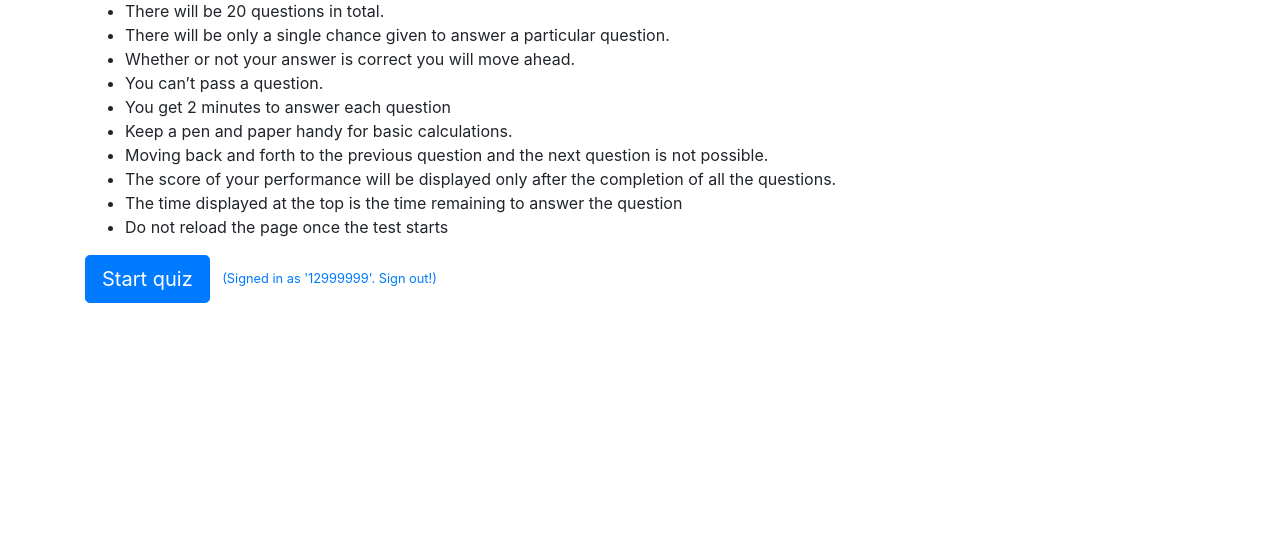
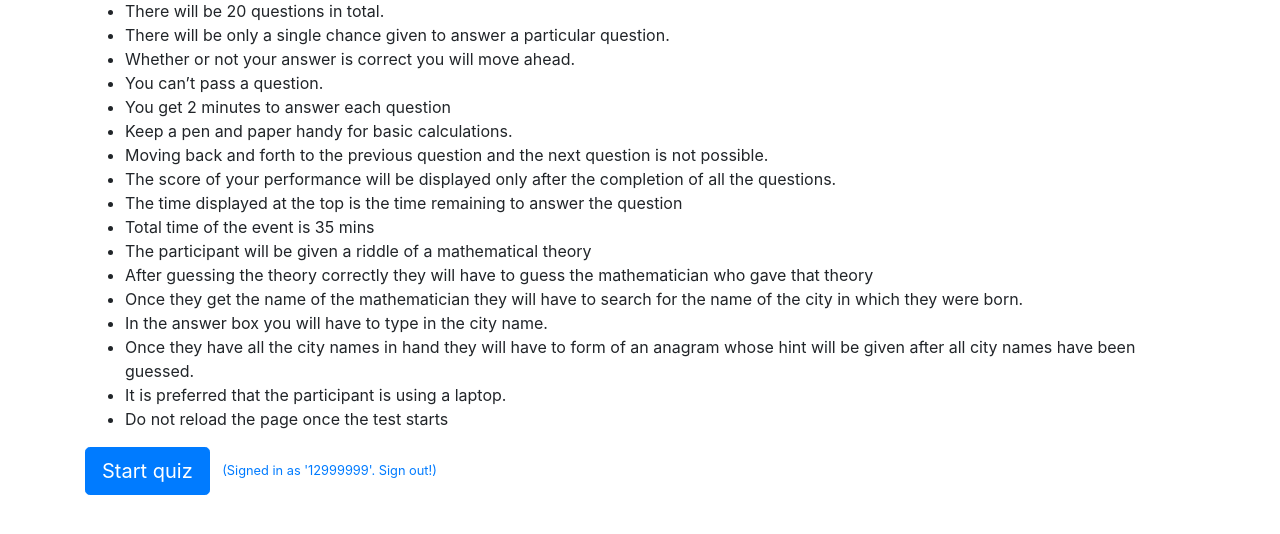
Before and after one commit to Sahil3201/mission-impossible, a Django app: page / in a window 1280 px wide. Shown: the part 241-775 px from the top of the page. Run offline with Django 3.2, Linux system fonts and the light colour scheme; a user stored in the database is signed in; some libraries are stand-ins or nearby versions.

Commit message:
Added anagram level as the last stage

```diff
--- a/quiz/templates/quiz/instructions.html
+++ b/quiz/templates/quiz/instructions.html
@@ -38,7 +38,17 @@
             <li> Keep a pen and paper handy for basic calculations.</li>
             <li> Moving back and forth to the previous question and the next question is not possible.</li>
             <li> The score of your performance will be displayed only after the completion of all the questions.</li>
+
             <li> The time displayed at the top is the time remaining to answer the question</li>
+            <li>Total time of the event is 35 mins</li>
+            <li>The participant will be given a riddle of a mathematical theory </li>
+            <li>After guessing the theory correctly they will have to guess the mathematician who gave that theory </li>
+            <li>Once they get the name of the mathematician they will have to search for the name of the city in which
+                they were born.</li>
+            <li>In the answer box you will have to type in the city name.</li>
+            <li>Once they have all the city names in hand they will have to form of an anagram whose hint will be given
+                after all city names have been guessed.</li>
+            <li>It is preferred that the participant is using a laptop.</li>
             <li> Do not reload the page once the test starts</li>
         </ul>
         <button id="startquiz" class="btn btn-lg btn-primary mr-2">Start quiz</button>
--- a/quiz/templates/quiz/thankyou.html
+++ b/quiz/templates/quiz/thankyou.html
@@ -13,6 +13,9 @@
 			<h1>Thank You for Playing!</h1>
 		</div>
 	</div>
+	<div class="container">
+		<h4>Congratulations on getting this far!</h4>
+	</div>
 </body>
 
 </html>
--- a/quiz/views.py
+++ b/quiz/views.py
@@ -14,17 +14,18 @@ qna = [
     ('The mule and the donkey shared weight on the basis of this theory.', 'Alexandria'),
     ('I am celebrated in March and July. In July if you want me whole;  and in March if you want me in decimals.', 'Syracuse'),
     ('This mathematician’s actual name is one letter different from a footballer from the same country. You will need a series of detectives to find him though.', 'Pisa'),
-    ('I have a fixed base but I must be raised to produce a given number.',
-     'Merchiston Tower'),
+    ('I have a fixed base but I must be raised to produce a given number.','Merchiston Tower'),
     ('I have 3 laws but it does not revolve around Newton; my laws revolve around the sun in an elliptical shape. ', 'Weil der stadt'),
     ('I describe a chance on the basis of prior knowledge of condition that might be related to event.', 'London'),
     ('From the beginning of eternity to the end of time and space. To the beginning of everything and end of every place.', 'Basel'),
     ('Keep to the left and I mean nothing. Put me on the right and i change everything. But beyond a point the rules change. Coz after that point I play an opposite game.', 'Pataliputra'),
     (' This person was a genius at decrypting messages by a machine whose name matches with the annual cultural fest of R.A. Podar College during WW2.', 'London'),
+    ('Hint:<br>1st word: The football team which was nicknamed "Invincibles" in the 2003-04 season<br>2nd word: The inverse of a trigonometric function','ARSENAL TAN'),
 ]
-
+import time
 @login_required
 def quiz_page(request):
+    # time.sleep(2)
     global qna
     usr = Student.objects.get(id=request.user.id)
     if request.method == "POST":
@@ -43,18 +44,29 @@ def quiz_page(request):
         return HttpResponseRedirect(reverse("quiz:quiz"))
     else:
         q_no = usr.ques_answered
-        if q_no == 10 or usr.attempt_for_q <= 0:
-            return render(request, "quiz/thankyou.html")
 
-        if q_no == 0 and usr.attempt_for_q==5:
+        if usr.shown_at_time==None or q_no == 0 and usr.attempt_for_q==5:
             usr.shown_at_time = int(datetime.timestamp(datetime.now()))
             usr.save()
 
         shown_at_time = usr.shown_at_time
+        time_remaining = 2101+shown_at_time-int(datetime.timestamp(datetime.now()))
+
+        if time_remaining < 0:
+            return render(request, "quiz/thankyou.html")
+
+        if q_no == 11 or usr.attempt_for_q <= 0:
+            return render(request, "quiz/thankyou.html")
 
         context = {}
-        context['q_no'] = str(q_no+1)
-        context['time_remaining'] = 1800+shown_at_time-int(datetime.timestamp(datetime.now()))
+        context['q_no'] = "Question number: " + str(q_no+1)
+
+        if q_no == 10:
+            usr.attempt_for_q = 3
+            usr.save()
+            context['q_no'] = "Find the Anagram:"
+
+        context['time_remaining'] = time_remaining
         context['que_statement'] = qna[q_no][0] + "-" + qna[q_no][1]
 
         return render(request, "quiz/quiz.html", context=context)
```
Also changed, not shown: quiz/templates/quiz/quiz.html (+25 -5 lines), static/js/quiz.js (+16 -16 lines), db.sqlite3 (deleted), 2 other files.
